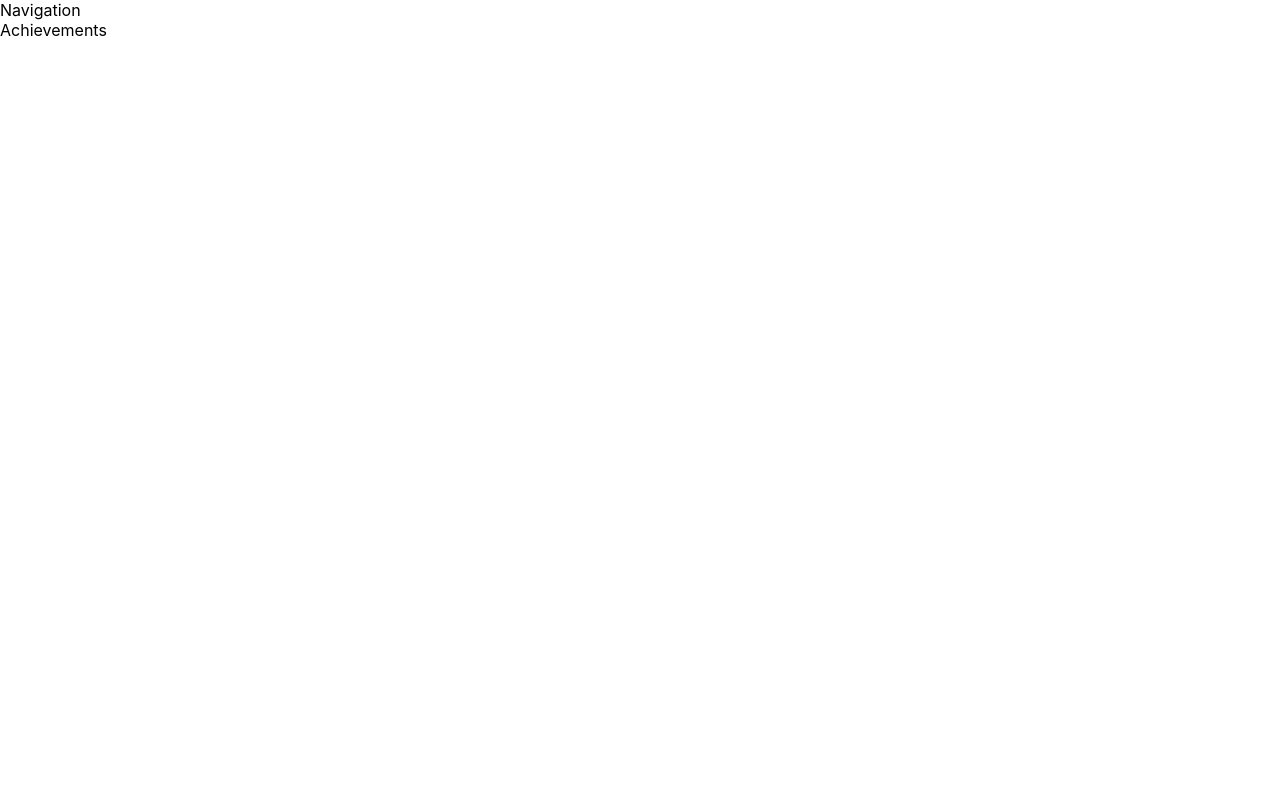
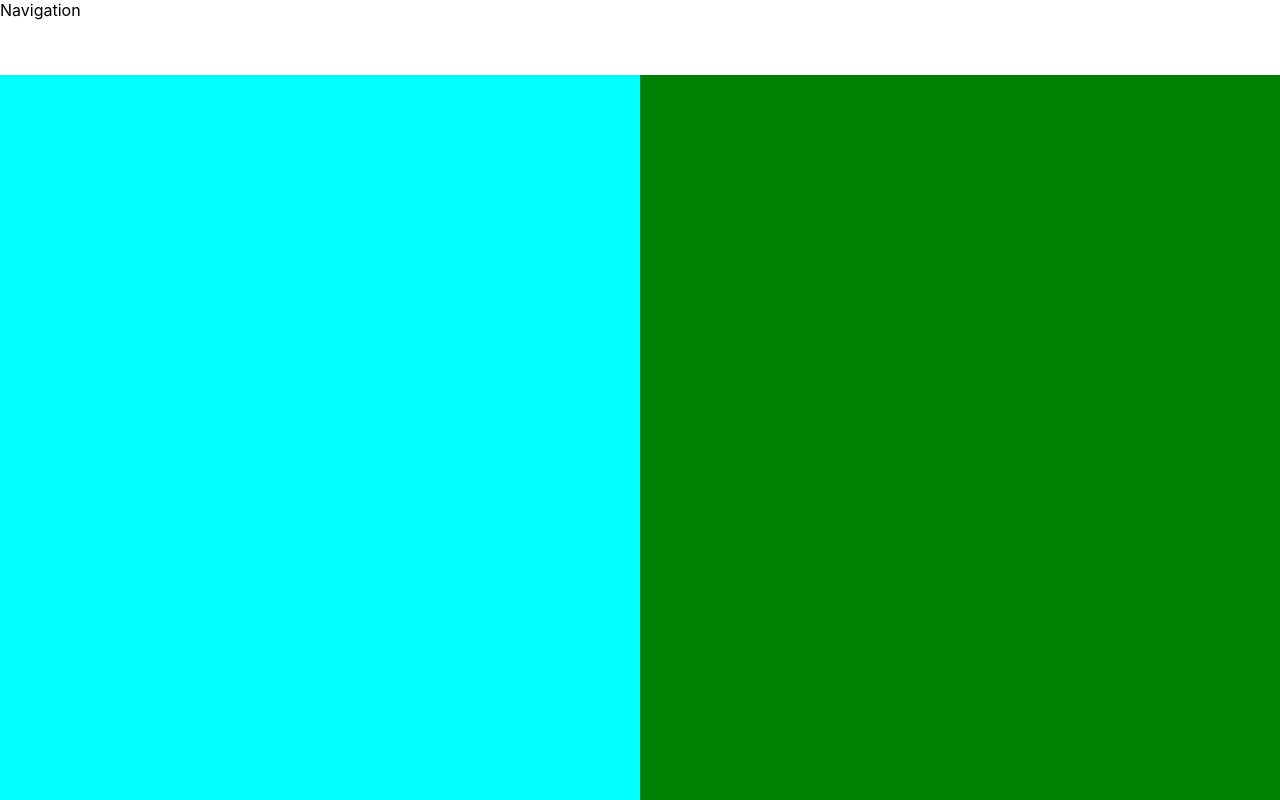
Before and after one commit to aaronk2002/personal_web, a React (Create React App) app: page /achievements in a window 1280 px wide. Built offline with nearby package versions, Linux system fonts and the light colour scheme.

Commit message:
Made containers

```diff
--- a/src/App.js
+++ b/src/App.js
@@ -5,10 +5,12 @@ import Achievements from "./components/Achievements.js";
 import Experiences from "./components/Experiences.js";
 import Projects from "./components/Projects.js";
 import NavBar from "./components/NavBar.js";
+import "./style/Containers.css";
 
 function App() {
   return (<>
-    <div><NavBar /></div>
+    <div className="navigationBar"><NavBar /></div>
+    <div className="contentRows">
       <Router>
         <Routes>
           <Route path="/" element={<Home />} />
@@ -17,6 +19,7 @@ function App() {
           <Route path="/projects" element={<Projects />} />
         </Routes>
       </Router>
+    </div>
   </>);
 }
 
--- a/src/components/Achievements.js
+++ b/src/components/Achievements.js
@@ -1,5 +1,7 @@
+import SingleContent from "./SingleContent";
+
 function Achievements() {
-    return (<>Achievements</>);
+    return (<><SingleContent /></>);
 }
 
 export default Achievements;
--- /dev/null
+++ b/src/components/SingleContent.js
@@ -0,0 +1,10 @@
+function SingleContent(props) {
+    return (<>
+        <div className="contentSplitter">
+            <div className="contentDesc">{props.desc}</div>
+            <div className="contentImg">{props.img}</div>
+        </div>
+    </>);
+}
+
+export default SingleContent;
--- a/src/style/Containers.css
+++ b/src/style/Containers.css
@@ -0,0 +1,49 @@
+.navigationBar {
+    width: 100vw;
+    height: 75px;
+    position: fixed;
+    z-index: 1;
+}
+
+.contentRows {
+    position: absolute;
+    top: 75px;
+    width: 100vw;
+    display: flex;
+    flex-direction: column;
+    z-index: 0;
+}
+
+@media only screen and (orientation: landscape) {
+    .contentSplitter {
+        display: flex;
+        flex-direction: row;
+        height: calc(100vh - 75px);
+        width: 100vw;
+    }
+    .contentDesc {
+        width: 50vw;
+        background-color: aqua;
+    }
+    .contentImg {
+        width: 50vw;
+        background-color: green;
+    }
+}
+
+@media only screen and (orientation: portrait) {
+    .contentSplitter {
+        display: flex;
+        flex-direction: column-reverse;
+        height: auto;
+        width: 100vw;
+    }
+    .contentDesc {
+        height: auto;
+        background-color: aqua;
+    }
+    .contentImg {
+        height: auto;
+        background-color: green;
+    }
+}
```
Lines whose indentation alone changed are shown as unchanged.
